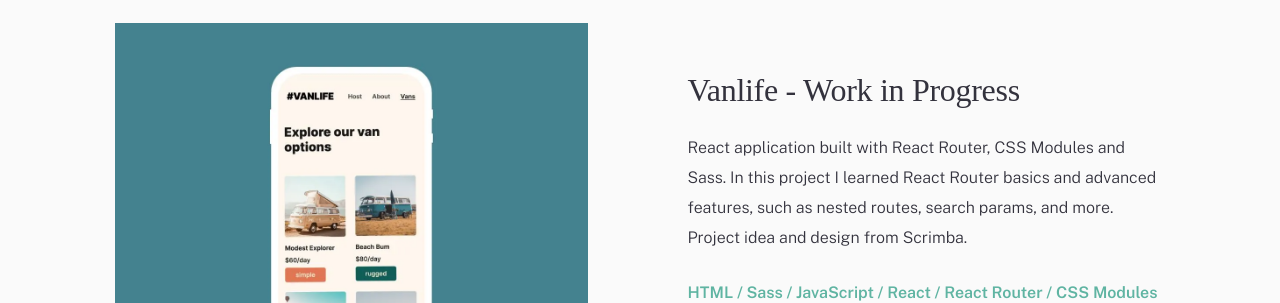
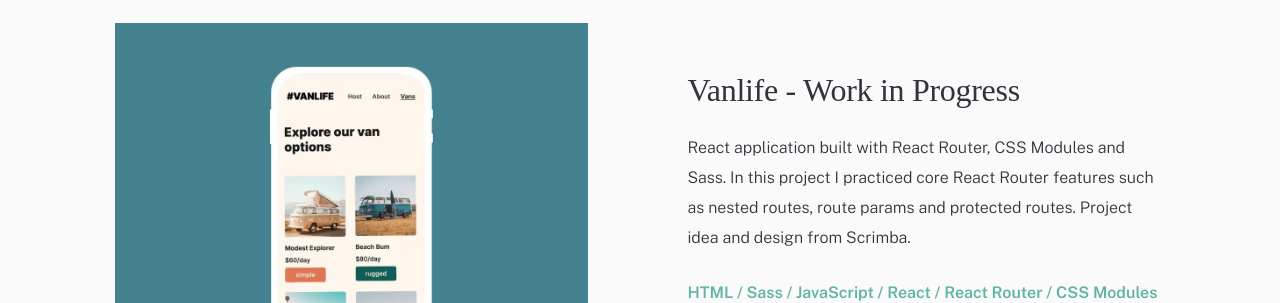
Before and after one commit to nathansoussana/portfolio, a React (Vite) app: page / in a window 1280 px wide. Shown: the part 900-1203 px from the top of the page. Built offline with nearby package versions, Linux system fonts and the light colour scheme; a web font is replaced by a local one.

Commit message:
Updated Vanlife description

```diff
--- a/src/data/projects.js
+++ b/src/data/projects.js
@@ -2,7 +2,7 @@ export const projectData = [
   {
     image: 'assets/vanlife.webp',
     title: 'Vanlife - Work in Progress',
-    description: 'React application built with React Router, CSS Modules and Sass. In this project I learned React Router basics and advanced features, such as nested routes, search params, and more. Project idea and design from Scrimba.',
+    description: 'React application built with React Router, CSS Modules and Sass. In this project I practiced core React Router features such as nested routes, route params and protected routes. Project idea and design from Scrimba.',
     skills: 'HTML / Sass / JavaScript / React / React Router / CSS Modules / Figma',
     websiteBtn: 'Visit Website',
     websiteURL: 'https://vanlife-nathan-soussana.netlify.app',
```
